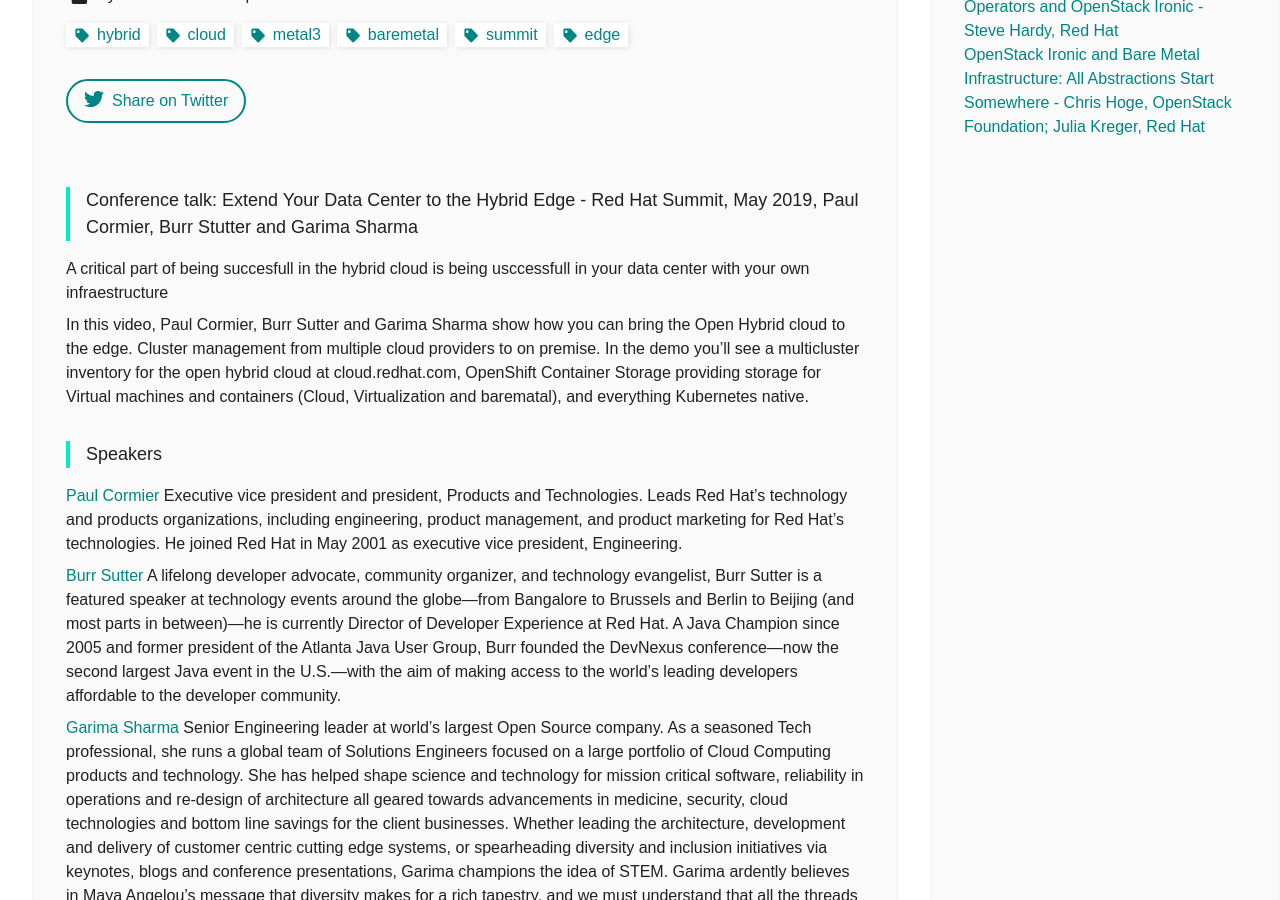
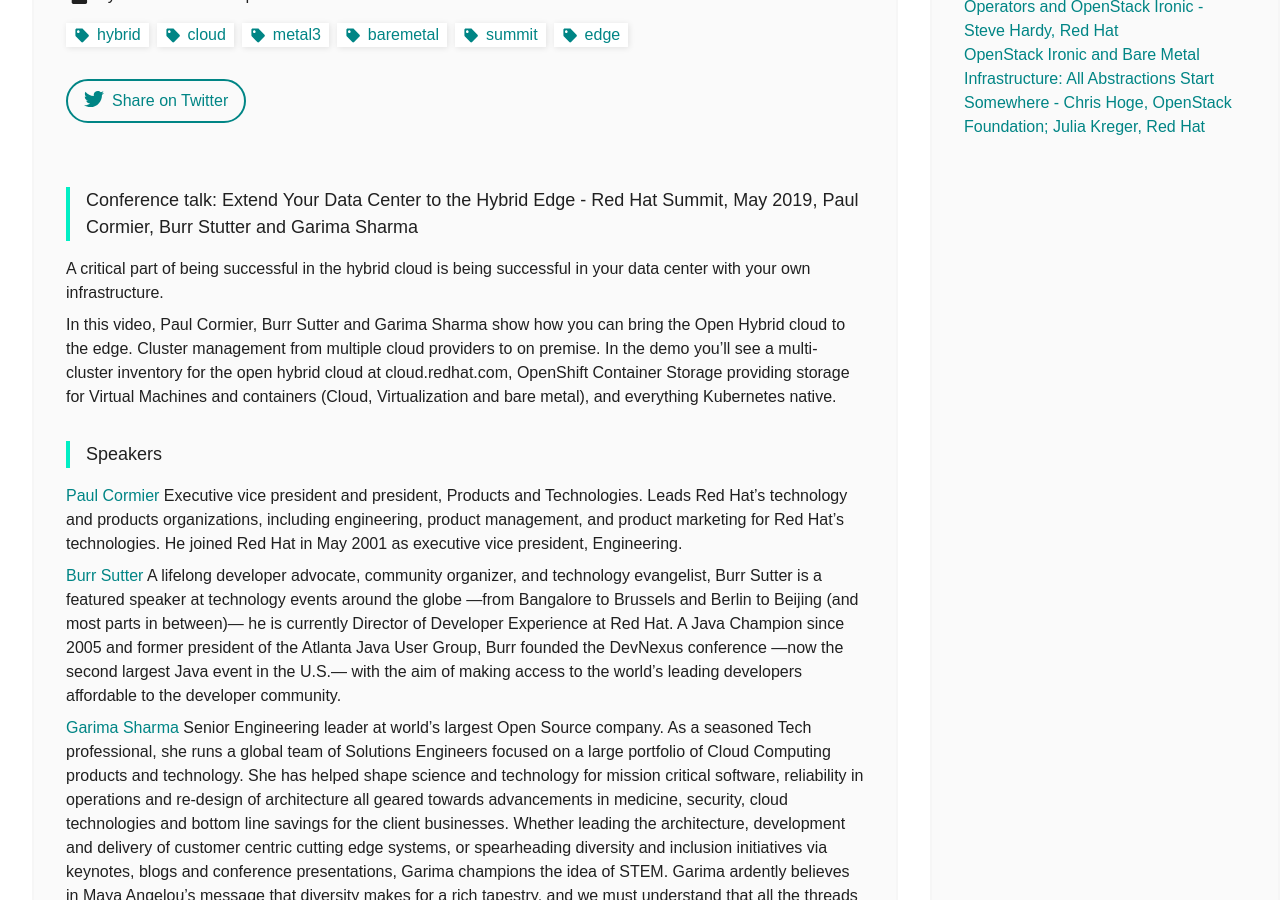
Before and after one commit to metal3-io/metal3-io.github.io, a Jekyll site: the page built from _posts/2019-11-13-Extend_Your_Data_Center_to_the_Hybrid_Edge-Red_Hat_Summit.md, in a window 1280 px wide and 900 px high, scrolled down 540 px. Built offline with Jekyll 4.4.1, drawn with Linux system fonts in a browser that asks for light colours; our own code applies the rules of GitHub Pages for plain Markdown files.

Commit message:
Fix some typos

```diff
--- a/_posts/2019-11-13-Extend_Your_Data_Center_to_the_Hybrid_Edge-Red_Hat_Summit.md
+++ b/_posts/2019-11-13-Extend_Your_Data_Center_to_the_Hybrid_Edge-Red_Hat_Summit.md
@@ -8,17 +8,17 @@ author: Pedro Ibáñez Requena
 
 ## Conference talk: Extend Your Data Center to the Hybrid Edge - Red Hat Summit, May 2019, Paul Cormier, Burr Stutter and Garima Sharma
 
-A critical part of being succesfull in the hybrid cloud is being usccessfull in your data center with your own infraestructure
+A critical part of being successful in the hybrid cloud is being successful in your data center with your own infrastructure.
 
-In this video, Paul Cormier, Burr Sutter and Garima Sharma show how you can bring the Open Hybrid cloud to the edge. Cluster management from multiple cloud providers to on premise. In the demo you'll see a multicluster inventory for the open hybrid cloud at cloud.redhat.com, OpenShift Container Storage providing storage for Virtual machines and containers (Cloud, Virtualization and barematal), and everything Kubernetes native.
+In this video, Paul Cormier, Burr Sutter and Garima Sharma show how you can bring the Open Hybrid cloud to the edge. Cluster management from multiple cloud providers to on premise. In the demo you'll see a multi-cluster inventory for the open hybrid cloud at cloud.redhat.com, OpenShift Container Storage providing storage for Virtual Machines and containers (Cloud, Virtualization and bare metal), and everything Kubernetes native.
 
 
 ## Speakers
 [Paul Cormier](https://www.redhat.com/en/about/company/management/paul-cormier) Executive vice president and president, Products and Technologies. Leads Red Hat's technology and products organizations, including engineering, product management, and product marketing for Red Hat's technologies. He joined Red Hat in May 2001 as executive vice president, Engineering.
 
-[Burr Sutter](https://burrsutter.com/) A lifelong developer advocate, community organizer, and technology evangelist, Burr Sutter is a featured speaker at technology events around the globe—from Bangalore to Brussels and Berlin to Beijing (and most parts in between)—he is currently Director of Developer Experience at Red Hat. A Java Champion since 2005 and former president of the Atlanta Java User Group, Burr founded the DevNexus conference—now the second largest Java event in the U.S.—with the aim of making access to the world’s leading developers affordable to the developer community.
+[Burr Sutter](https://burrsutter.com/) A lifelong developer advocate, community organizer, and technology evangelist, Burr Sutter is a featured speaker at technology events around the globe —from Bangalore to Brussels and Berlin to Beijing (and most parts in between)— he is currently Director of Developer Experience at Red Hat. A Java Champion since 2005 and former president of the Atlanta Java User Group, Burr founded the DevNexus conference —now the second largest Java event in the U.S.— with the aim of making access to the world's leading developers affordable to the developer community.
 
-[Garima Sharma](https://www.linkedin.com/in/garimasharma/) Senior Engineering leader at world’s largest Open Source company. As a seasoned Tech professional, she runs a global team of Solutions Engineers focused on a large portfolio of Cloud Computing products and technology. She has helped shape science and technology for mission critical software, reliability in operations and re-design of architecture all geared towards advancements in medicine, security, cloud technologies and bottom line savings for the client businesses.  Whether leading the architecture, development and delivery of customer centric cutting edge systems, or spearheading diversity and inclusion initiatives via keynotes, blogs and conference presentations, Garima champions the idea of STEM.  Garima ardently believes in Maya Angelou’s message that diversity makes for a rich tapestry, and we must understand that all the threads of the tapestry are equal in value no matter what their color.
+[Garima Sharma](https://www.linkedin.com/in/garimasharma/) Senior Engineering leader at world's largest Open Source company. As a seasoned Tech professional, she runs a global team of Solutions Engineers focused on a large portfolio of Cloud Computing products and technology. She has helped shape science and technology for mission critical software, reliability in operations and re-design of architecture all geared towards advancements in medicine, security, cloud technologies and bottom line savings for the client businesses.  Whether leading the architecture, development and delivery of customer centric cutting edge systems, or spearheading diversity and inclusion initiatives via keynotes, blogs and conference presentations, Garima champions the idea of STEM.  Garima ardently believes in Maya Angelou’s message that diversity makes for a rich tapestry, and we must understand that all the threads of the tapestry are equal in value no matter what their color.
 
 
 ## Video
```
